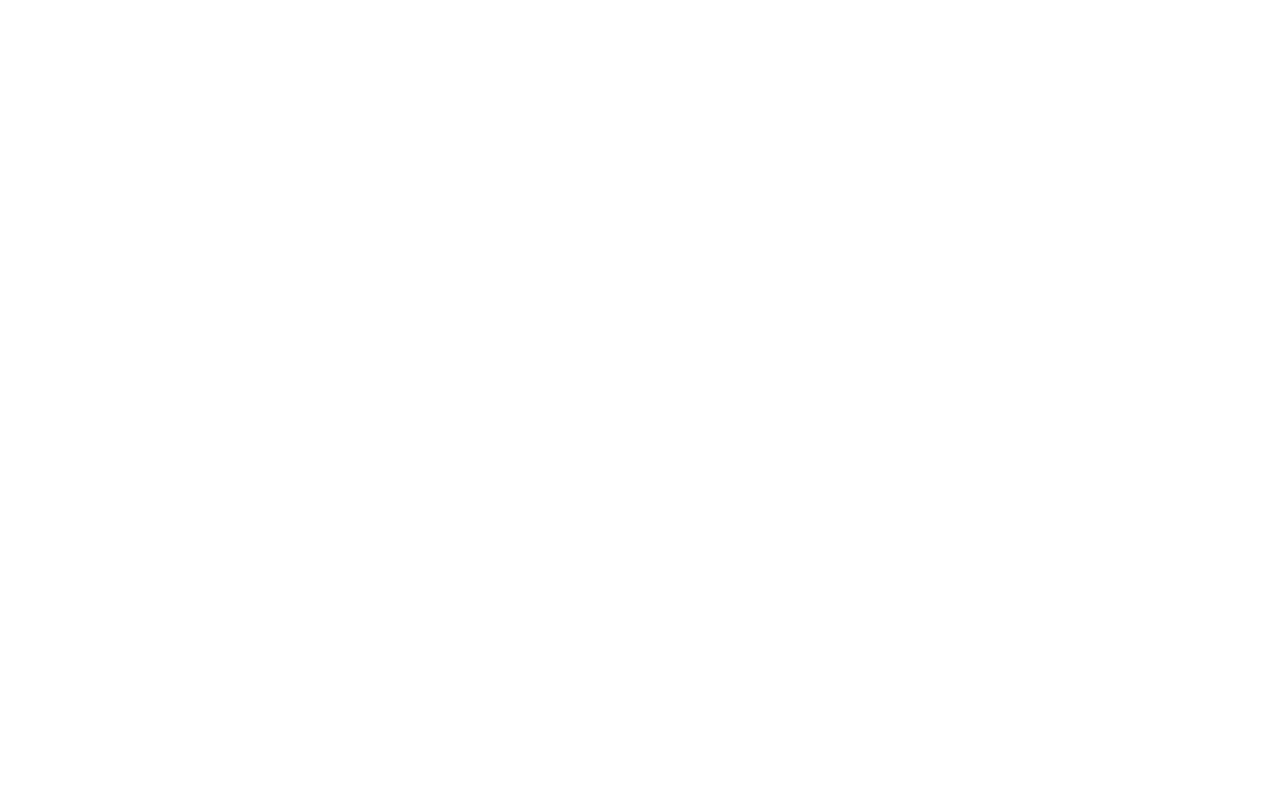
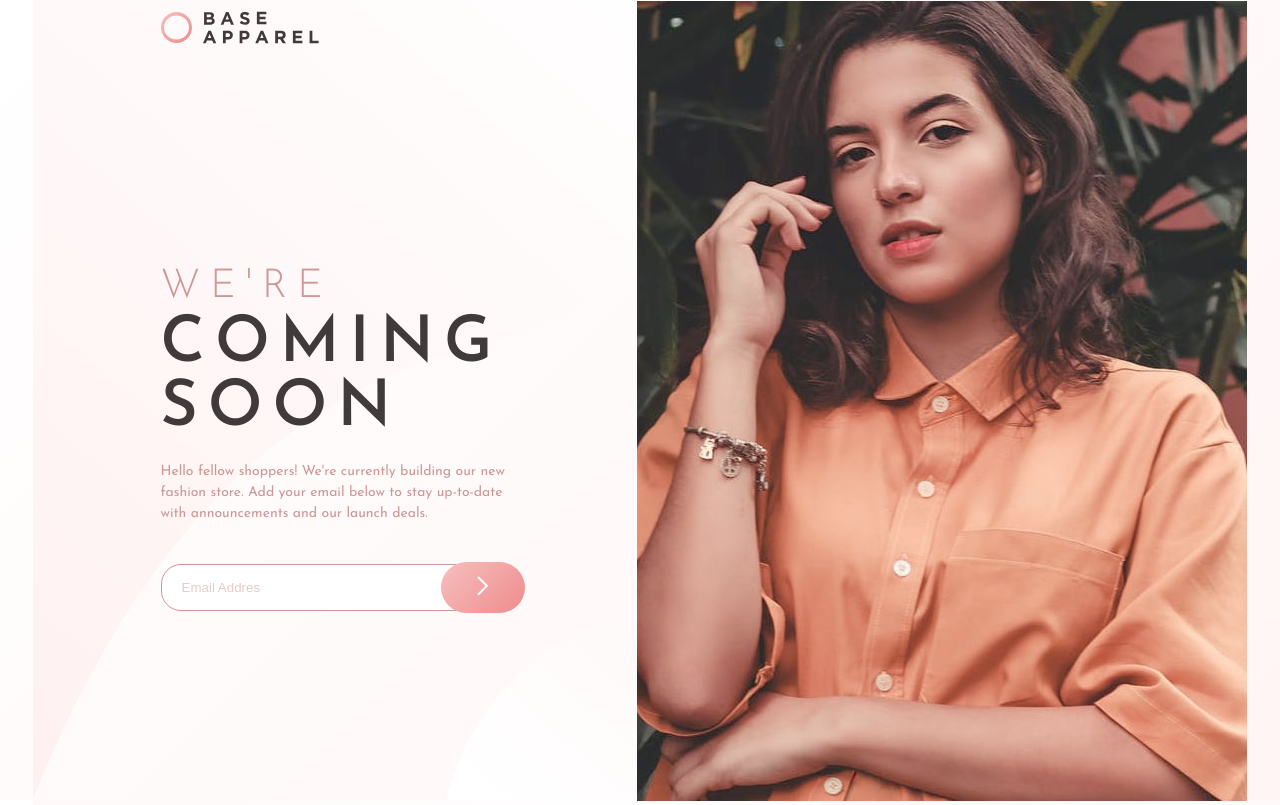
Before and after one commit to Xermelly/BaseApparelPage, a plain HTML site: page index.html in a window 1280 px wide. Drawn offline with Linux system fonts and the light colour scheme.

Commit message:
Base Apparel Page

```diff
--- a/css/components.css
+++ b/css/components.css
@@ -0,0 +1,40 @@
+:root {
+  --clr-ds-red: hsl(0, 36%, 70%);
+  --clr-sf-red: hsl(0, 93%, 68%);
+  --clr-dkgr-red: hsl(0, 6%, 24%);
+  --clr-linear-grad1: linear-gradient(
+    135deg,
+    hsl(0, 0%, 100%),
+    hsl(0, 100%, 98%)
+  );
+  --clr-linear-grad2: linear-gradient(
+    135deg,
+    hsl(0, 80%, 86%),
+    hsl(0, 74%, 74%)
+  );
+  --font-josefin-300: 300 2.5rem/1 "Josefin Sans", sans-serif;
+  --font-josefin-400: 400 1rem/1.5 "Josefin Sans", sans-serif;
+  --font-josefin-600: 600 2.5rem/1 "Josefin Sans", sans-serif;
+}
+.color-ds-red {
+  color: var(--clr-ds-red);
+}
+.color-sf-red {
+  color: var(--clr-sf-red);
+}
+.color-dkgr-red {
+  color: var(--clr-dkgr-red);
+}
+.font-josefin-300 {
+  font: var(--font-josefin-300);
+  text-transform: uppercase;
+  letter-spacing: 0.625rem;
+}
+.font-josefin-400 {
+  font: var(--font-josefin-400);
+}
+.font-josefin-600 {
+  font: var(--font-josefin-600);
+  text-transform: uppercase;
+  letter-spacing: 0.625rem;
+}
--- /dev/null
+++ b/css/form.css
@@ -0,0 +1,51 @@
+form {
+  display: grid;
+  align-items: center;
+  position: relative;
+}
+input[type="email"] {
+  padding: 0.9375rem 1.25rem;
+  border-radius: 3.125rem;
+  border: 0.0625rem solid var(--clr-ds-red);
+  border-radius: 1.25rem;
+}
+input[type="email"]::placeholder {
+  color: var(--clr-ds-red);
+  opacity: 0.5;
+}
+input[type="email"].invalid:required:invalid {
+  background: url(../images/icon-error.svg) no-repeat;
+  background-size: 24px;
+  background-position: calc(100% - 5rem);
+  outline: 2px solid var(--clr-sf-red);
+}
+input[type="email"]:focus {
+  outline: none;
+  border: 1px solid red;
+}
+button {
+  margin-left: -3.125rem;
+  padding: 0.875rem 2.25rem;
+  border: none;
+  border-radius: 1.875rem;
+  background: var(--clr-linear-grad2);
+  position: absolute;
+  right: -1rem;
+  cursor: pointer;
+}
+button:hover {
+  background: rgb(248, 191, 191);
+  box-shadow: 0 5px 10px 0 rgba(0, 0, 0, 0.15);
+}
+.invalid-alert {
+  display: none;
+}
+.invalid-alert.invalid {
+  display: block;
+  padding-left: 1.25rem;
+  margin-top: 0.625rem;
+  color: var(--clr-sf-red);
+  font-weight: 600;
+  font-size: 12px;
+  text-align: left;
+}
--- a/css/global.css
+++ b/css/global.css
@@ -3,7 +3,29 @@
   padding: 0;
   box-sizing: border-box;
 }
-img {
+body {
+  width: 100%;
+  height: 100vh;
+  font-size: 1rem;
+  background: var(--clr-linear-grad1);
+}
+h1,
+h2,
+h3,
+p,
+a,
+br,
+span,
+input,
+button {
+  margin: 0;
+  padding: 0;
+}
+a {
+  text-decoration: none;
+}
+img,
+picture {
   max-inline-size: 100%;
   block-size: auto;
 }
--- a/css/style.css
+++ b/css/style.css
@@ -1,2 +1,66 @@
 @import url(./components.css);
 @import url(./global.css);
+@import url(./form.css);
+
+.container {
+  margin: auto;
+  max-width: 23.4375rem;
+  min-height: 100%;
+  display: grid;
+  text-align: center;
+}
+.logo-img {
+  display: flex;
+  place-self: left;
+  padding: 1.25rem;
+}
+.info-content {
+  padding: 1.875rem;
+  padding-top: 3.75rem;
+}
+.info-content h1 {
+  margin-bottom: 1.25rem;
+}
+.info-content p {
+  font-weight: 400;
+  font-size: 0.875rem;
+  margin-bottom: 2.5rem;
+}
+@media (min-width: 23.5rem) {
+  .container {
+    max-width: 1440px;
+  }
+}
+@media (min-width: 37.5rem) {
+  .content-container {
+    margin: auto;
+    display: grid;
+    grid-template-columns: 1fr auto;
+    grid-template-rows: 55px 750px;
+    justify-content: center;
+    align-items: center;
+    background: url(../images/bg-pattern-desktop.svg);
+    background-color: var(--clr-linear-grad2);
+    text-align: left;
+  }
+  .logo-img {
+    padding-left: 8rem;
+  }
+  .info-content {
+    padding: 8rem;
+  }
+  .info-content h1 {
+    font-size: 4rem;
+  }
+  .info-content p {
+    max-width: 40ch;
+  }
+  .intro-img {
+    grid-row: span 2;
+  }
+  .intro-img img {
+    min-height: 800px;
+    object-fit: cover;
+    object-position: center;
+  }
+}
--- a/index.html
+++ b/index.html
@@ -6,12 +6,33 @@
   <meta http-equiv="X-UA-Compatible" content="IE=edge">
   <meta name="viewport" content="width=device-width, initial-scale=1.0">
   <title>Base Apparel</title>
+  <link rel="preconnect" href="https://fonts.googleapis.com">
+  <link rel="preconnect" href="https://fonts.gstatic.com" crossorigin>
+  <link href="https://fonts.googleapis.com/css2?family=Josefin+Sans:wght@300;400;600&display=swap" rel="stylesheet">
   <link rel="shortcut icon" href="./images/favicon-32x32.png" type="image/x-icon">
   <link rel="stylesheet" href="./css/style.css">
 </head>
 
 <body>
+  <main class="container">
+    <div class="content-container">
+      <img class="logo-img" src="./images/logo.svg" alt="Base Apparel Logo">
+      <picture class="intro-img">
+        <source srcset="./images/hero-desktop.jpg" media="(min-width: 376px)" />
+        <img src="./images/hero-mobile.jpg" alt="Woman">
+      </picture>
+      <section class="info-content">
+        <h1 class="font-josefin-600 color-dkgr-red"><span class="font-josefin-300 color-ds-red">We're</span><br> Coming<br>Soon</h1>
+        <p class="font-josefin-400 color-ds-red">Hello fellow shoppers! We're currently building our new fashion store. Add your email below to stay up-to-date with announcements and our launch deals.</p>
+        <form action="./">
+          <input type="email" name="email" id="email" placeholder="Email Addres" required title="Enter a valid email adress">
+          <button id="btn-submit" type="submit" name="send"><img src="./images/icon-arrow.svg" alt=""></button>
+        </form>
+        <span class="invalid-alert">Please provide a valid email</span>
+      </section>
+    </div>
 
+  </main>
 
   <script src="./js/script.js"></script>
 </body>
--- a/js/script.js
+++ b/js/script.js
@@ -0,0 +1,13 @@
+const btnSubmit = document.querySelector("#btn-submit");
+
+function verifyEmail(event) {
+  const inputEmail = document.querySelector("#email");
+
+  function invalidSub(event) {
+    this.classList.add("invalid");
+    document.querySelector(".invalid-alert").classList.add("invalid");
+    event.preventDefault();
+  }
+  inputEmail.addEventListener("invalid", invalidSub);
+}
+btnSubmit.addEventListener("click", verifyEmail);
```
Also changed, not shown: images/Screenshot.png (added).
